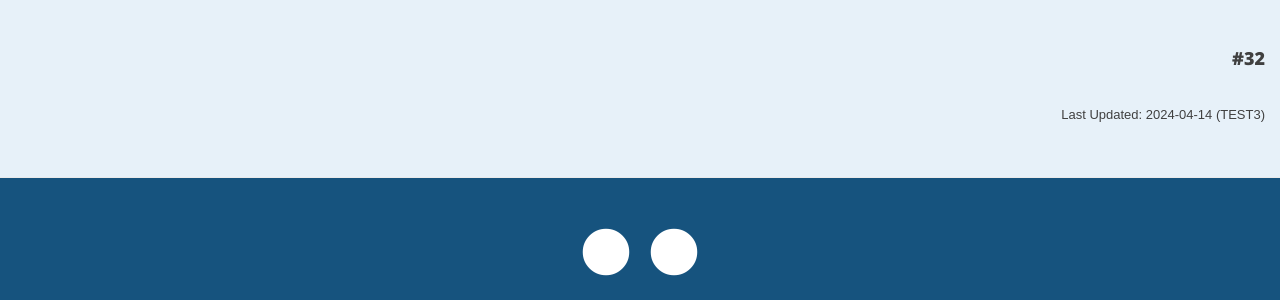
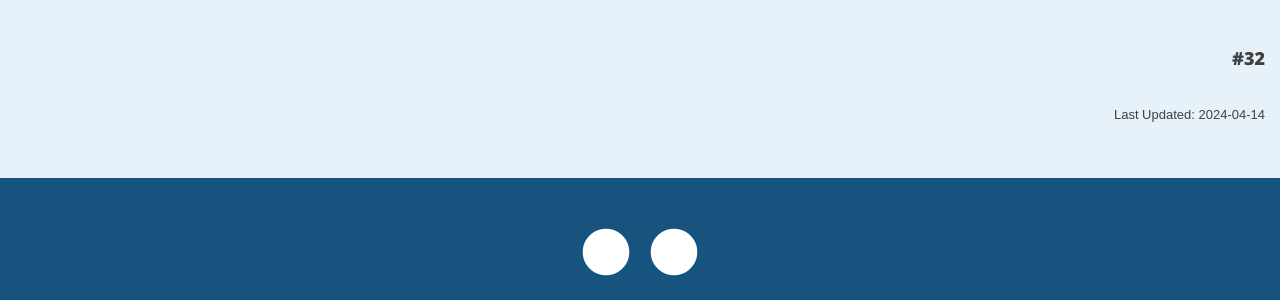
Before and after one commit to robpacey32/robpacey32.github.io, a Jekyll site: the page built from dashboards.md, in a window 1280 px wide and 1014 px high. Shown: the part 603-903 px from the top of the window. Built offline with Jekyll 4.4.1, drawn with Linux system fonts in a browser that asks for light colours; nearby versions of some CDN libraries.

Commit message:
Remove Test3 edit

```diff
--- a/dashboards.md
+++ b/dashboards.md
@@ -22,5 +22,5 @@ Embed dashboard check:
 <div style="text-align:right;">
   <h4 style="display:inline-block; margin-bottom: 0;">#32</h4><br>
   <br>
-  <span style="font-size: small;">Last Updated: 2024-04-14 (TEST3)</span>
+  <span style="font-size: small;">Last Updated: 2024-04-14</span>
 </div>
```
